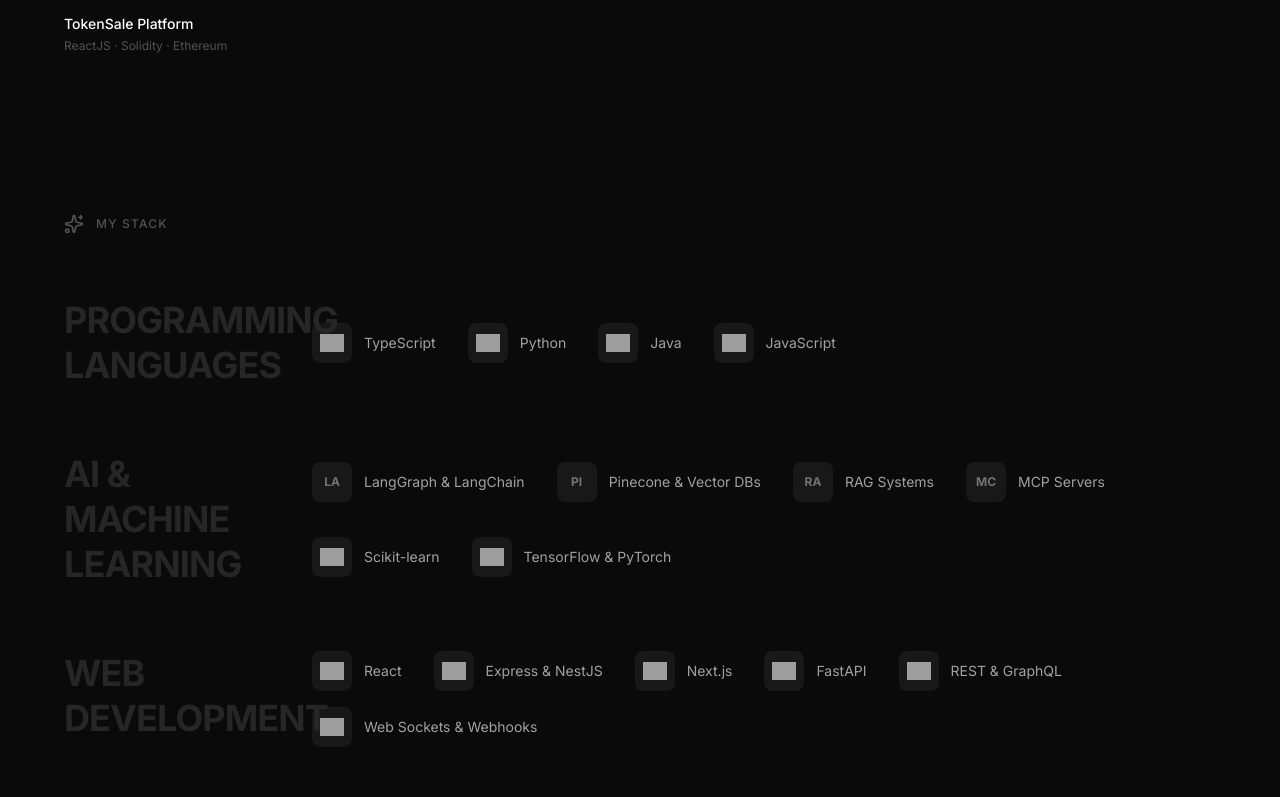
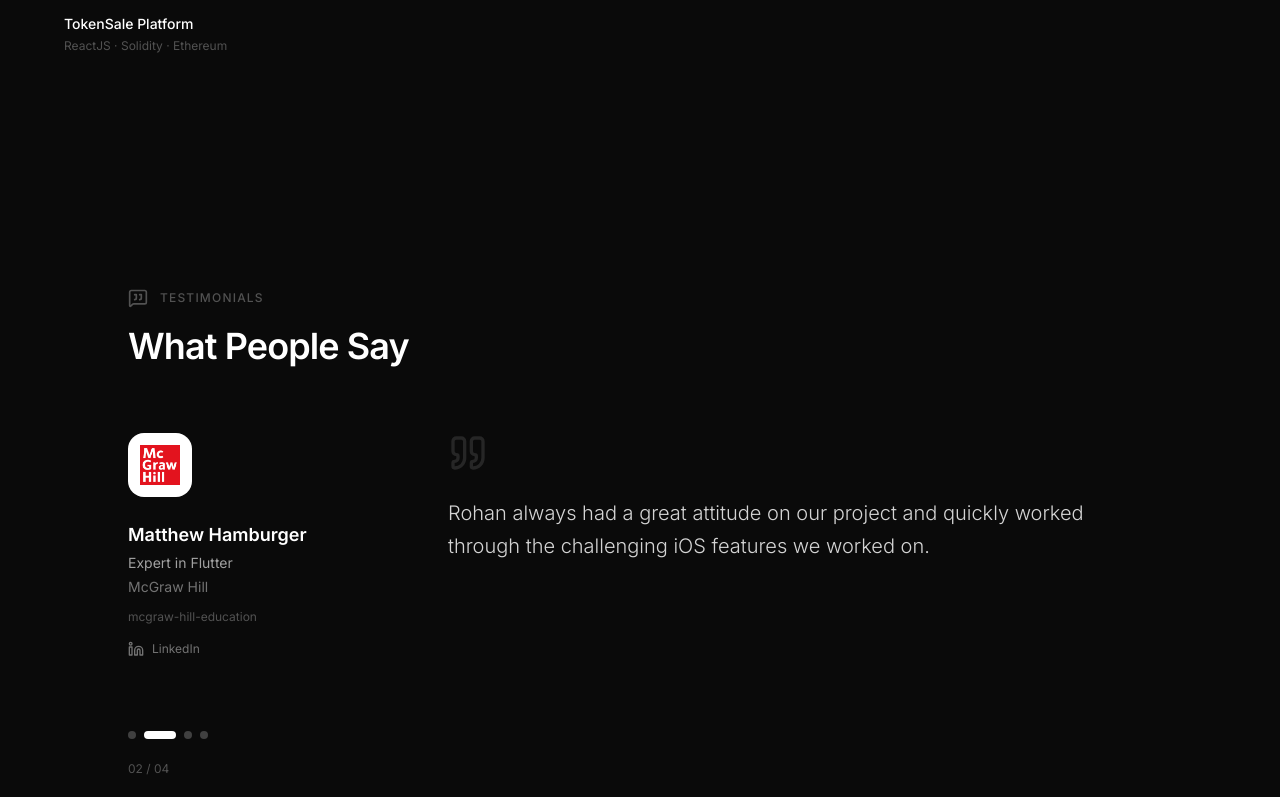
Before and after one commit to rohanddave/portfolio-website, a Next.js app: page / in a window 1280 px wide. Shown: the part 10383-11180 px from the top of the page. Built offline with nearby package versions, Linux system fonts and the light colour scheme; grey boxes are pictures that could not be loaded.

Commit message:
testimonials

```diff
--- /dev/null
+++ b/components/TestimonialCard.tsx
@@ -0,0 +1,61 @@
+"use client";
+
+import { Testimonial } from "@/types";
+import { Linkedin, Quote } from "lucide-react";
+
+type TestimonialCardProps = {
+  testimonial: Testimonial;
+};
+
+export default function TestimonialCard({ testimonial }: TestimonialCardProps) {
+  return (
+    <div className="testimonial-card flex flex-col lg:flex-row gap-12 lg:gap-16 w-full">
+      {/* Left - Author Info */}
+      <div className="flex flex-col items-center lg:items-start lg:w-64 flex-shrink-0">
+        {/* Company Logo */}
+        {testimonial.companyLogo && (
+          <div className="w-16 h-16 rounded-2xl bg-white p-3 mb-6">
+            <img
+              src={testimonial.companyLogo}
+              alt={testimonial.company}
+              className="w-full h-full object-contain"
+            />
+          </div>
+        )}
+
+        {/* Author Details */}
+        <h4 className="text-lg font-semibold text-white mb-1">
+          {testimonial.name}
+        </h4>
+        <p className="text-sm text-neutral-400 mb-1">{testimonial.role}</p>
+        <p className="text-sm text-neutral-500 mb-3">{testimonial.company}</p>
+
+        {testimonial.experience && (
+          <p className="text-xs text-neutral-600 mb-4">
+            {testimonial.experience}
+          </p>
+        )}
+
+        {testimonial.linkedin && (
+          <a
+            href={testimonial.linkedin}
+            target="_blank"
+            rel="noopener noreferrer"
+            className="flex items-center gap-2 text-xs text-neutral-500 hover:text-white transition-colors"
+          >
+            <Linkedin className="w-4 h-4" />
+            <span>LinkedIn</span>
+          </a>
+        )}
+      </div>
+
+      {/* Right - Testimonial */}
+      <div className="flex-1">
+        <Quote className="w-10 h-10 text-neutral-800 mb-6" />
+        <p className="text-lg sm:text-xl text-neutral-300 leading-relaxed font-light">
+          {testimonial.testimonial}
+        </p>
+      </div>
+    </div>
+  );
+}
--- /dev/null
+++ b/components/TestimonialSection.tsx
@@ -0,0 +1,177 @@
+"use client";
+
+import { useEffect, useState, useRef, useCallback } from "react";
+import { Testimonial } from "@/types";
+import TestimonialCard from "./TestimonialCard";
+import { MessageSquareQuote } from "lucide-react";
+import { gsap } from "gsap";
+
+function TestimonialsSection() {
+  const [testimonials, setTestimonials] = useState<Testimonial[]>([]);
+  const [currentIndex, setCurrentIndex] = useState(0);
+  const [isLoading, setIsLoading] = useState(true);
+  const [error, setError] = useState<string | null>(null);
+
+  const sectionRef = useRef<HTMLElement>(null);
+  const cardRef = useRef<HTMLDivElement>(null);
+  const timelineRef = useRef<gsap.core.Timeline | null>(null);
+
+  useEffect(() => {
+    const fetchTestimonials = async () => {
+      try {
+        const response = await fetch("/data/testimonials.json");
+        if (!response.ok) {
+          throw new Error("Failed to fetch testimonials");
+        }
+        const data = await response.json();
+        setTestimonials(data.testimonials);
+        setIsLoading(false);
+      } catch (error) {
+        console.error("Error loading testimonials:", error);
+        setError("Failed to load testimonials.");
+        setIsLoading(false);
+      }
+    };
+    fetchTestimonials();
+  }, []);
+
+  const animateToNext = useCallback(() => {
+    if (!cardRef.current || testimonials.length === 0) return;
+
+    const tl = gsap.timeline({
+      onComplete: () => {
+        setCurrentIndex((prev) => (prev + 1) % testimonials.length);
+      },
+    });
+
+    tl.to(cardRef.current, {
+      opacity: 0,
+      y: -20,
+      duration: 0.5,
+      ease: "power2.in",
+    });
+
+    timelineRef.current = tl;
+  }, [testimonials.length]);
+
+  const animateIn = useCallback(() => {
+    if (!cardRef.current) return;
+
+    gsap.fromTo(
+      cardRef.current,
+      { opacity: 0, y: 20 },
+      { opacity: 1, y: 0, duration: 0.5, ease: "power2.out" }
+    );
+  }, []);
+
+  // Animate in when index changes
+  useEffect(() => {
+    if (!isLoading && testimonials.length > 0) {
+      animateIn();
+    }
+  }, [currentIndex, isLoading, testimonials.length, animateIn]);
+
+  // Auto-advance interval
+  useEffect(() => {
+    if (isLoading || testimonials.length === 0) return;
+
+    const interval = setInterval(() => {
+      animateToNext();
+    }, 5000);
+
+    return () => {
+      clearInterval(interval);
+      if (timelineRef.current) {
+        timelineRef.current.kill();
+      }
+    };
+  }, [isLoading, testimonials.length, animateToNext]);
+
+  const goToIndex = (index: number) => {
+    if (index === currentIndex) return;
+
+    if (timelineRef.current) {
+      timelineRef.current.kill();
+    }
+
+    gsap.to(cardRef.current, {
+      opacity: 0,
+      y: -20,
+      duration: 0.3,
+      ease: "power2.in",
+      onComplete: () => setCurrentIndex(index),
+    });
+  };
+
+  if (isLoading) {
+    return (
+      <section className="min-h-screen flex items-center justify-center bg-neutral-950">
+        <div className="text-neutral-500 text-sm">Loading testimonials...</div>
+      </section>
+    );
+  }
+
+  if (error) {
+    return (
+      <section className="min-h-screen flex items-center justify-center bg-neutral-950">
+        <div className="text-red-500 text-sm">{error}</div>
+      </section>
+    );
+  }
+
+  return (
+    <section
+      ref={sectionRef}
+      data-section="testimonials"
+      className="min-h-screen bg-neutral-950 flex flex-col items-center justify-center py-24 px-6 lg:px-12"
+    >
+      <div className="max-w-5xl mx-auto w-full">
+        {/* Header */}
+        <div className="mb-16">
+          <div className="flex items-center gap-3 mb-4">
+            <MessageSquareQuote className="w-5 h-5 text-neutral-600" />
+            <span className="text-xs font-medium uppercase tracking-widest text-neutral-600">
+              Testimonials
+            </span>
+          </div>
+          <h2 className="text-3xl sm:text-4xl font-semibold text-white leading-tight tracking-tight">
+            What People Say
+          </h2>
+        </div>
+
+        {/* Testimonial Card */}
+        <div ref={cardRef} className="min-h-[250px]">
+          {testimonials[currentIndex] && (
+            <TestimonialCard testimonial={testimonials[currentIndex]} />
+          )}
+        </div>
+
+        {/* Dots Navigation */}
+        <div className="flex items-center gap-2 mt-12">
+          {testimonials.map((_, index) => (
+            <button
+              key={index}
+              onClick={() => goToIndex(index)}
+              className={`h-2 rounded-full transition-all duration-300 ${
+                index === currentIndex
+                  ? "w-8 bg-white"
+                  : "w-2 bg-neutral-700 hover:bg-neutral-600"
+              }`}
+              aria-label={`Go to testimonial ${index + 1}`}
+            />
+          ))}
+        </div>
+
+        {/* Counter */}
+        <div className="mt-4">
+          <span className="text-xs text-neutral-600 font-mono">
+            {String(currentIndex + 1).padStart(2, "0")} /{" "}
+            {String(testimonials.length).padStart(2, "0")}
+          </span>
+        </div>
+      </div>
+    </section>
+  );
+}
+
+export default TestimonialsSection;
--- a/components/Timeline.tsx
+++ b/components/Timeline.tsx
@@ -5,6 +5,7 @@
 import EducationSection from "./EducationSection";
 import SkillsSection from "./SkillsSection";
 import ProjectsSection from "./ProjectSection";
+import TestimonialsSection from "./TestimonialSection";
 
 export default function Timeline() {
   return (
@@ -23,6 +24,8 @@
 
         <ProjectsSection />
 
+        <TestimonialsSection />
+
         {/* Skills */}
         <SkillsSection />
       </div>
--- a/public/data/testimonials.json
+++ b/public/data/testimonials.json
@@ -4,6 +4,7 @@
       "id": 4,
       "name": "Bilal Shafiq",
       "role": "Sr Manager, Software Engineering",
+      "companyLogo": "/images/experience/mgh.png",
       "company": "McGraw Hill",
       "testimonial": "Rohan is an outstanding professional I had the pleasure of working with at McGraw Hill. He excels in both web and mobile development, demonstrating versatility across multiple roles. Rohan's technical expertise and analytical skills make him a valuable asset to any team. His great communication and collaborative nature enhance his effectiveness. I would gladly work with Rohan again and highly recommend him for any professional opportunity.",
       "linkedin": "https://www.linkedin.com/in/bilal-shafiq-4a24244/",
@@ -14,7 +15,8 @@
       "name": "Matthew Hamburger",
       "role": "Expert in Flutter",
       "company": "McGraw Hill",
-      "testimonial": "Rohan always had a great attitude on our project and quickly worked thru the challenging iOS features we worked on.",
+      "companyLogo": "/images/experience/mgh.png",
+      "testimonial": "Rohan always had a great attitude on our project and quickly worked through the challenging iOS features we worked on.",
       "linkedin": "https://www.linkedin.com/in/matthew-hamburger-0277092/",
       "experience": "mcgraw-hill-education"
     },
@@ -22,8 +24,9 @@
       "id": 6,
       "name": "Hemachandsai Atluri",
       "role": "Sr. Principal Engineer",
+      "companyLogo": "/images/experience/mgh.png",
       "company": "McGraw Hill",
-      "testimonial": "I had the pleasure of working closely with Rohan Dave, and I can confidently say that he is one of the most passionate, self-driven, and innovative professionals I have encountered. He is technically very sound and has good knowledge over various technologies. Throughout our time working together, Rohan played a crucial role in shaping our product, consistently bringing fresh ideas and solutions to the table. His technical skills are exceptional, particularly in backend and iOS development, as well as sound knowledge over cloud services(AWS). He's attentive to even the minutest detail in turn shaping towards a well structure and maintainable codebase. Rohan's ability to think outside the box and his relentless drive to improve and innovate were instrumental in the success of our project. His dedication to his work and his proactive approach ensured that we always stayed ahead of the curve. He is not just a team player but a potential future leader. His enthusiasm and commitment are truly infectious, making him an invaluable asset to any team. I highly recommend Rohan for any role that demands creativity, dedication, and a forward-thinking mindset combined with technical excellency!",
+      "testimonial": "Rohan played a crucial role in shaping our product with his exceptional technical skills and innovative thinking. His attention to detail, proactive approach, and dedication made him instrumental to our success. A future leader and invaluable team asset.",
       "linkedin": "https://www.linkedin.com/in/hemachandsai-atluri-37449282/",
       "experience": "mcgraw-hill-education"
     },
@@ -32,6 +35,7 @@
       "name": "Matt Abraham",
       "role": "Director of Customer Success",
       "company": "Silverchair",
+      "companyLogo": "/images/experience/mgh.png",
       "testimonial": "Rohan has been critical to the success we've had in building out app functionality. Beyond the major task of picking up an app that was built by someone else, he showed great leadership when it mattered. His contributions have been invaluable to our team's success.",
       "linkedin": "https://www.linkedin.com/in/matthew-abraham-a508b1132/",
       "experience": "mcgraw-hill-education"
--- a/types/index.ts
+++ b/types/index.ts
@@ -57,6 +57,7 @@
   name: string;
   role: string;
   company: string;
+  companyLogo: string;
   testimonial: string;
   linkedin: string;
   experience: string;
```
